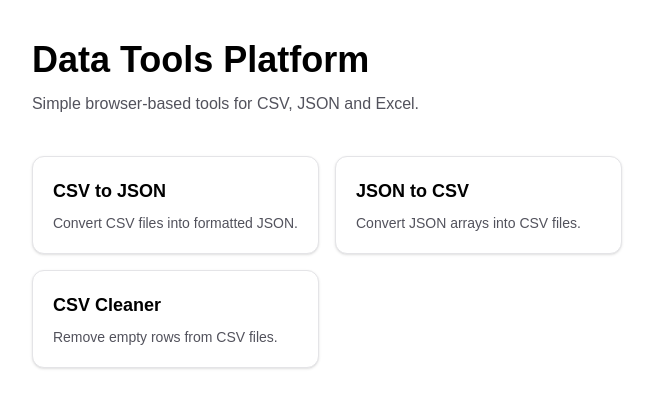
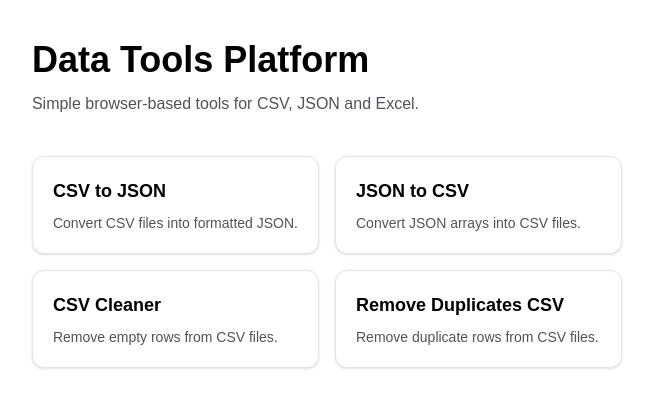
Before and after one commit to kike-Pinto/data-tools-platform, a Next.js app: page / in a window 1280 px wide. Shown: the top 408 px of the page, without its empty margins (313-966 px from the left). Built offline with nearby package versions, Linux system fonts and the light colour scheme.

Commit message:
Add remove duplicate CSV tool

```diff
--- a/src/processors/registry.ts
+++ b/src/processors/registry.ts
@@ -4,9 +4,11 @@ import type { ToolProcessor } from '@/tools/types'
 import { csvToJsonProcessor } from './csvToJson'
 import { jsonToCsvProcessor } from './jsonToCsv'
 import { csvCleanerProcessor } from './csvCleaner'
+import { removeDuplicatesCsvProcessor } from './removeDuplicatesCsv'
 
 export const processorRegistry: Record<string, ToolProcessor> = {
   csvToJson: csvToJsonProcessor,
   jsonToCsv: jsonToCsvProcessor,
   csvCleaner: csvCleanerProcessor,
+  removeDuplicatesCsv: removeDuplicatesCsvProcessor,
 }
--- /dev/null
+++ b/src/processors/removeDuplicatesCsv.ts
@@ -0,0 +1,43 @@
+import Papa from 'papaparse'
+import { fileToText } from '@/lib/file'
+import type { ToolProcessor } from '@/tools/types'
+
+export const removeDuplicatesCsvProcessor: ToolProcessor = async ({ file }) => {
+  if (!file) {
+    throw new Error('Debes subir un archivo CSV.')
+  }
+
+  const text = await fileToText(file)
+
+  const parsed = Papa.parse<Record<string, string>>(text, {
+    header: true,
+    skipEmptyLines: true,
+  })
+
+  if (parsed.errors.length > 0) {
+    throw new Error(parsed.errors[0].message)
+  }
+
+  const seen = new Set<string>()
+
+  const uniqueRows = parsed.data.filter((row) => {
+    const signature = JSON.stringify(row)
+
+    if (seen.has(signature)) {
+      return false
+    }
+
+    seen.add(signature)
+    return true
+  })
+
+  const csv = Papa.unparse(uniqueRows)
+
+  return {
+    kind: 'download',
+    title: 'Deduplicated CSV',
+    filename: 'deduplicated.csv',
+    mimeType: 'text/csv;charset=utf-8;',
+    content: csv,
+  }
+}
--- /dev/null
+++ b/src/tools/configs/remove-duplicates-csv.ts
@@ -0,0 +1,20 @@
+import type { ToolConfig } from '@/tools/types'
+
+export const removeDuplicatesCsvTool: ToolConfig = {
+  slug: 'remove-duplicates-csv',
+  name: 'Remove Duplicates CSV',
+  description: 'Remove duplicate rows from CSV files.',
+  category: 'csv',
+  input: {
+    kind: 'file',
+    accept: '.csv,text/csv',
+  },
+  output: {
+    kind: 'download',
+  },
+  seo: {
+    title: 'Remove Duplicates CSV',
+    description: 'Remove duplicate rows from CSV files instantly.',
+  },
+  processorKey: 'removeDuplicatesCsv',
+}
--- a/src/tools/registry.ts
+++ b/src/tools/registry.ts
@@ -18,11 +18,13 @@ import type { ToolConfig } from './types'
 import { csvToJsonTool } from './configs/csv-to-json'
 import { jsonToCsvTool } from './configs/json-to-csv'
 import { csvCleanerTool } from './configs/csv-cleaner'
+import { removeDuplicatesCsvTool } from './configs/remove-duplicates-csv'
 
 export const toolRegistry: Record<string, ToolConfig> = {
   'csv-to-json': csvToJsonTool,
   'json-to-csv': jsonToCsvTool,
   'csv-cleaner': csvCleanerTool,
+  'remove-duplicates-csv': removeDuplicatesCsvTool,
 }
 
 export const allTools = Object.values(toolRegistry)
```
